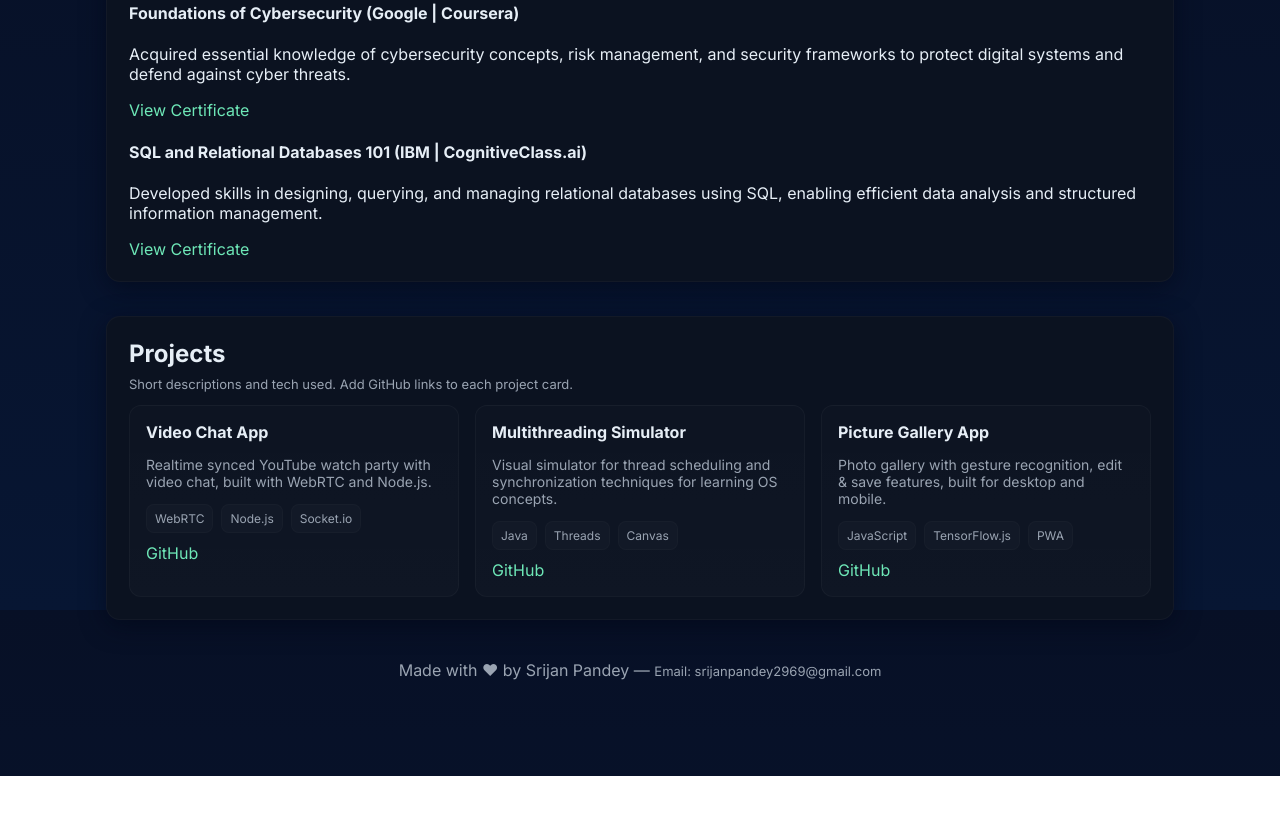
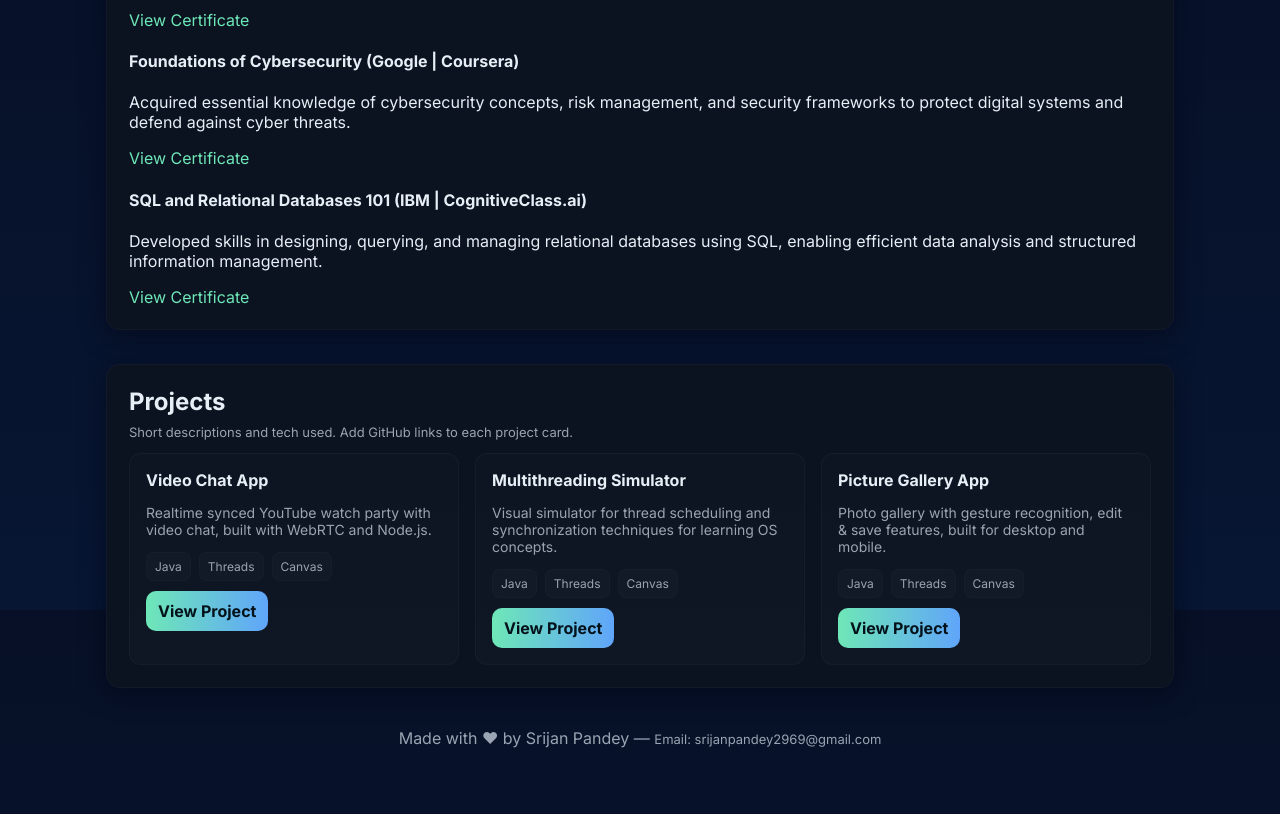
Before and after one commit to sripandeyy/portfolio-assets, a plain HTML site: page index.html in a window 1280 px wide. Shown: the part 1790-2604 px from the top of the page. Before the commit the page ends 2566 px from the top, so only its background shows below. Drawn offline with Linux system fonts and the light colour scheme.

Commit message:
Update index.html

```diff
--- a/index.html
+++ b/index.html
@@ -99,7 +99,9 @@
     <section id="home" class="hero">
       <div class="card intro">
         <h1>Hi, I'm <span style="color:var(--accent)">Srijan</span> — a CSE student building web & AI projects.</h1>
-        <p>I design and develop interactive web applications, and I love solving problems using full-stack JavaScript and Python. Currently pursuing B.Tech in Computer Science at Lovely Professional University (expected 2027).</p>
+        <p>I’m Srijan Pandey, a B.Tech CSE student from Lovely Professional University (Class of 2027) and a Full Stack Developer.
+            I turn complex problems into smart, innovative solutions and love creating unique projects that push the boundaries of technology.
+             From real-time apps to interactive web experiences, I build ideas that work and impress.</p>
 
         <div class="meta">
           <div class="pill">Location: India</div>
@@ -137,8 +139,8 @@
 
         <div style="margin-top:18px">
           <h4 style="margin:0 0 8px">Education Snapshot</h4>
-          <p class="muted-small">CGPA: — (add if you want)</p>
-          <p class="muted-small">Courses: Web Dev, OS, Algorithms</p>
+          <p class="muted-small">CGPA: — 7</p>
+          <p class="muted-small">Courses: Web Dev, OS, Databases, AI</p>
         </div>
 
         <div style="margin-top:14px">
@@ -242,23 +244,28 @@
           <div class="proj">
             <h4>Video Chat App</h4>
             <p>Realtime synced YouTube watch party with video chat, built with WebRTC and Node.js.</p>
-            <div class="tags"><span class="tag">WebRTC</span><span class="tag">Node.js</span><span class="tag">Socket.io</span></div>
-            <div style="margin-top:10px"><a href="https://github.com/sripandeyy/Video-Chat-App">GitHub</a></div>
+            <div class="tags"><span class="tag">Java</span><span class="tag">Threads</span><span class="tag">Canvas</span></div>
+            <div style="margin-top:10px">
+              <a class="btn" href="https://multithreadmodel.netlify.app/" target="_blank">View Project</a>
+            </div>
           </div>
 
           <div class="proj">
             <h4>Multithreading Simulator</h4>
             <p>Visual simulator for thread scheduling and synchronization techniques for learning OS concepts.</p>
             <div class="tags"><span class="tag">Java</span><span class="tag">Threads</span><span class="tag">Canvas</span></div>
-            <div style="margin-top:10px"><a href="#">GitHub</a></div>
+            <div style="margin-top:10px">
+              <a class="btn" href="https://multithreadmodel.netlify.app/" target="_blank">View Project</a>
+            </div>
           </div>
 
           <div class="proj">
             <h4>Picture Gallery App</h4>
             <p>Photo gallery with gesture recognition, edit & save features, built for desktop and mobile.</p>
-            <div class="tags"><span class="tag">JavaScript</span><span class="tag">TensorFlow.js</span><span class="tag">PWA</span></div>
-            <div style="margin-top:10px"><a href="#">GitHub</a></div>
-          </div>
+            <div class="tags"><span class="tag">Java</span><span class="tag">Threads</span><span class="tag">Canvas</span></div>
+            <div style="margin-top:10px">
+              <a class="btn" href="https://multithreadmodel.netlify.app/" target="_blank">View Project</a>
+            </div>
         </div>
 
       </div>
```
